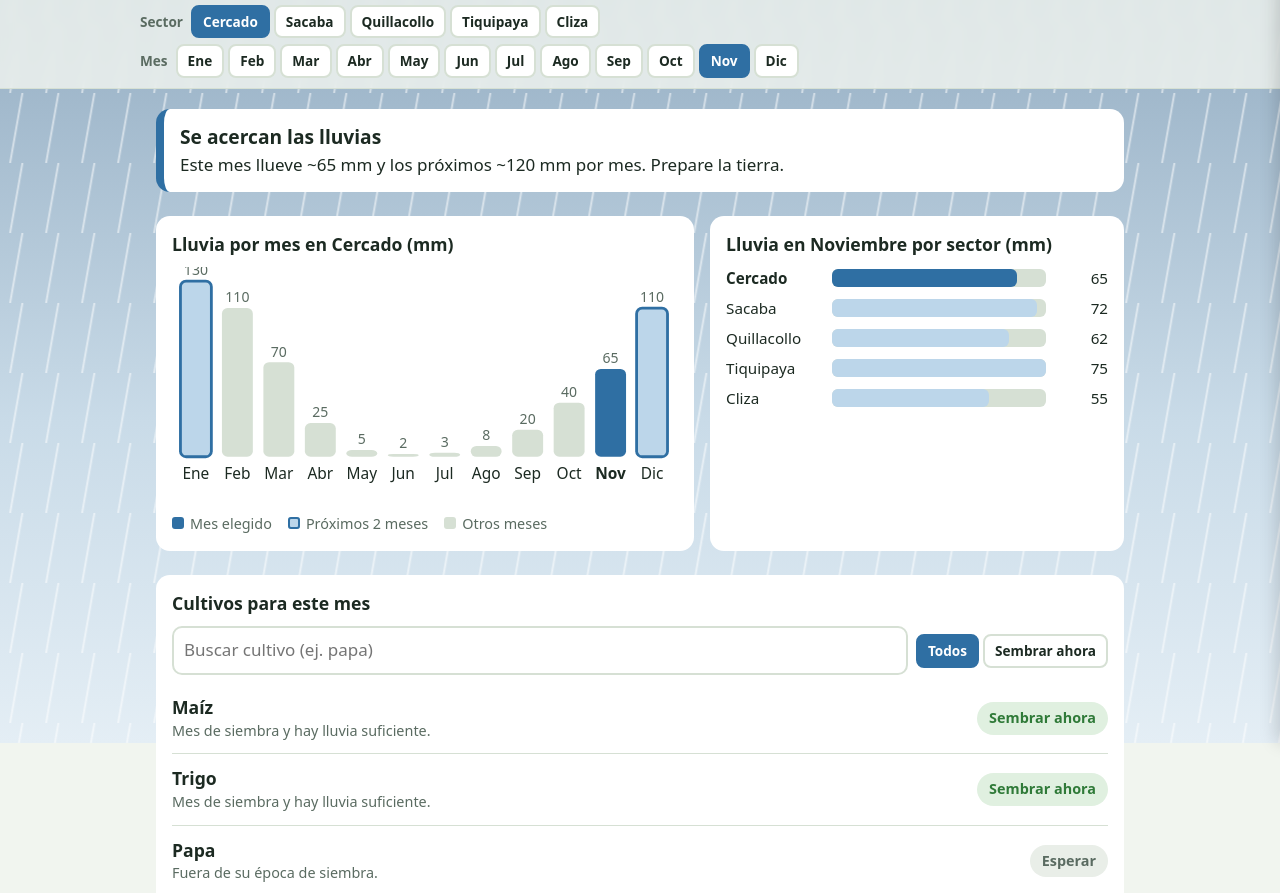
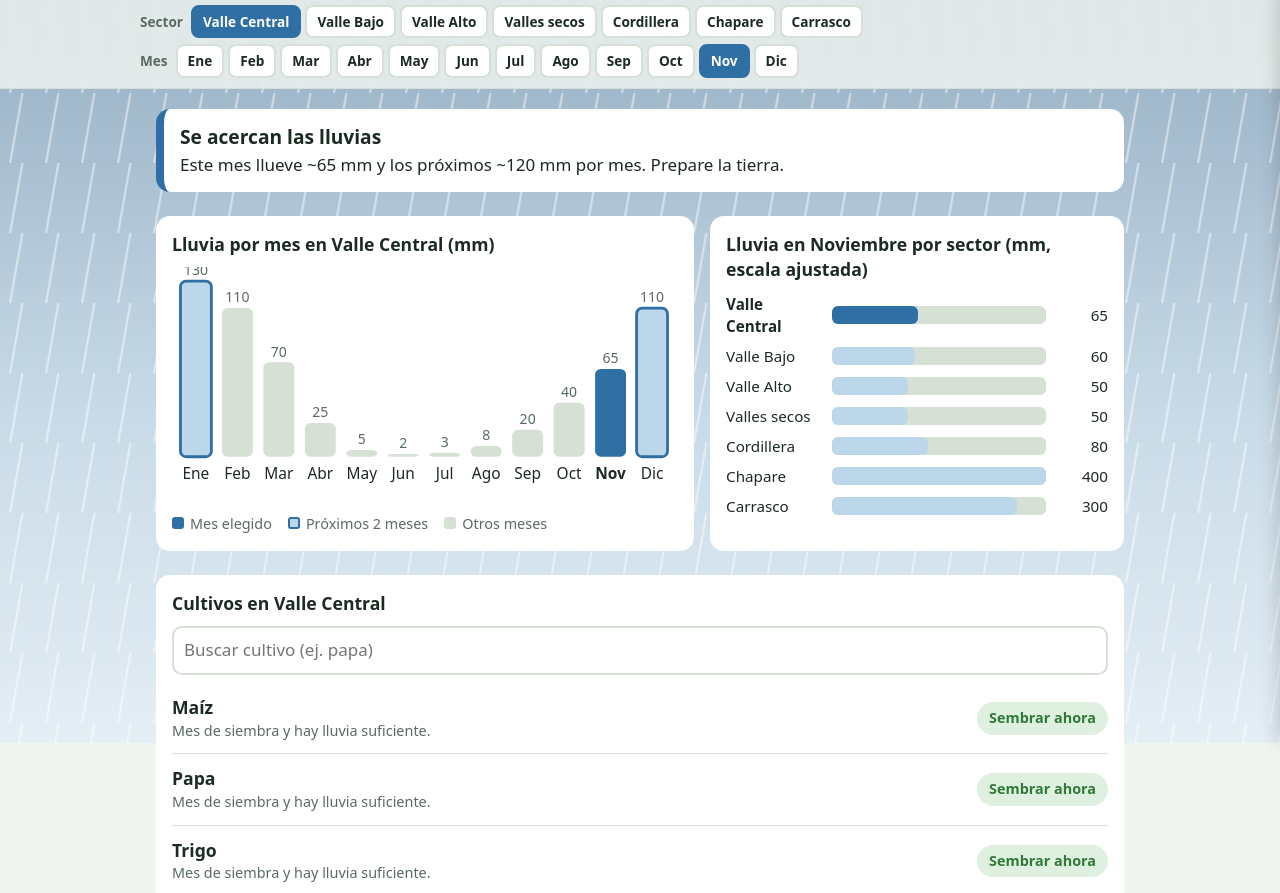
Before and after one commit to FRINHXZ/web-de-la-granja, a plain HTML site: page index.html in a window 1280 px wide. Shown: the part 57-950 px from the top of the page. Drawn offline with Linux system fonts and the light colour scheme.

Commit message:
Add files via upload

```diff
--- a/datos.js
+++ b/datos.js
@@ -1,22 +1,105 @@
-// LLUVIA: mm promedio por mes (Enero a Diciembre) para el Valle de Cochabamba.
-// Son valores aproximados: cámbialos por datos reales.
-const LLUVIA = [130, 110, 70, 25, 5, 2, 3, 8, 20, 40, 65, 110];
 
-// SECTORES: "factor" multiplica la lluvia base (1.1 = 10% más lluvia).
-// Ajusta los nombres y factores a tus zonas reales.
+// ============================================================
+// DATOS POR SECTOR. Todos los valores son ORIENTATIVOS.
+// Ajústalos con datos de SENAMHI, INIAF, SEDECA o técnicos de tu zona.
+//   lluvia   = mm promedio por mes, de Enero a Diciembre (12 valores)
+//   siembra  = meses de siembra (1 = enero ... 12 = diciembre)
+//   minLluvia= mm por mes que el cultivo necesita para no depender de riego
+// ============================================================
 const SECTORES = [
-  { nombre: "Cercado",     factor: 1.0 },
-  { nombre: "Sacaba",      factor: 1.1 },
-  { nombre: "Quillacollo", factor: 0.95 },
-  { nombre: "Tiquipaya",   factor: 1.15 },
-  { nombre: "Cliza",       factor: 0.85 }
+  {
+    nombre: "Valle Central",
+    info: "Cercado, Sacaba, Tiquipaya · clima templado de valle",
+    lluvia: [130, 110, 70, 25, 5, 2, 3, 8, 20, 40, 65, 110],
+    cultivos: [
+      { nombre: "Maíz",        siembra: [9, 10, 11],   minLluvia: 40 },
+      { nombre: "Papa",        siembra: [8, 9, 10, 11], minLluvia: 30 },
+      { nombre: "Haba",        siembra: [8, 9],        minLluvia: 20 },
+      { nombre: "Arveja",      siembra: [3, 4, 9],     minLluvia: 30 },
+      { nombre: "Trigo",       siembra: [5, 6, 11, 12], minLluvia: 50 },
+      { nombre: "Hortalizas",  siembra: [2, 3, 8, 9],  minLluvia: 30 },
+      { nombre: "Alfalfa",     siembra: [3, 4, 9, 10], minLluvia: 25 }
+    ]
+  },
+  {
+    nombre: "Valle Bajo",
+    info: "Quillacollo, Sipe Sipe, Vinto · valle más seco y cálido",
+    lluvia: [120, 105, 65, 22, 4, 2, 3, 7, 18, 35, 60, 100],
+    cultivos: [
+      { nombre: "Maíz",        siembra: [9, 10, 11],   minLluvia: 40 },
+      { nombre: "Papa",        siembra: [8, 9, 10],    minLluvia: 30 },
+      { nombre: "Hortalizas",  siembra: [2, 3, 8, 9],  minLluvia: 30 },
+      { nombre: "Alfalfa",     siembra: [3, 4, 9, 10], minLluvia: 25 },
+      { nombre: "Arveja",      siembra: [3, 4, 9],     minLluvia: 30 },
+      { nombre: "Trigo",       siembra: [5, 6, 11, 12], minLluvia: 50 }
+    ]
+  },
+  {
+    nombre: "Valle Alto",
+    info: "Cliza, Punata, Tarata, Arani · valle agrícola",
+    lluvia: [100, 85, 55, 15, 3, 1, 2, 5, 15, 30, 50, 85],
+    cultivos: [
+      { nombre: "Maíz",        siembra: [9, 10, 11],   minLluvia: 35 },
+      { nombre: "Papa",        siembra: [8, 9, 10],    minLluvia: 30 },
+      { nombre: "Trigo",       siembra: [5, 6, 11, 12], minLluvia: 45 },
+      { nombre: "Haba",        siembra: [8, 9],        minLluvia: 20 },
+      { nombre: "Cebolla",     siembra: [7, 8, 9],     minLluvia: 20 },
+      { nombre: "Hortalizas",  siembra: [2, 3, 8, 9],  minLluvia: 30 }
+    ]
+  },
+  {
+    nombre: "Valles secos",
+    info: "Mizque, Aiquile · poca lluvia, casi todo con riego",
+    lluvia: [100, 90, 60, 15, 2, 0, 1, 3, 12, 30, 50, 90],
+    cultivos: [
+      { nombre: "Maíz",        siembra: [10, 11, 12],  minLluvia: 40 },
+      { nombre: "Maní",        siembra: [10, 11],      minLluvia: 40 },
+      { nombre: "Ají",         siembra: [8, 9, 10],    minLluvia: 30 },
+      { nombre: "Cebolla",     siembra: [7, 8, 9],     minLluvia: 20 },
+      { nombre: "Trigo",       siembra: [5, 6, 11],    minLluvia: 40 }
+    ]
+  },
+  {
+    nombre: "Cordillera",
+    info: "Tapacarí, Morochata, Ayopaya, Colomi · zona alta y fría",
+    lluvia: [150, 130, 90, 40, 10, 5, 5, 15, 35, 60, 80, 130],
+    cultivos: [
+      { nombre: "Papa",        siembra: [9, 10, 11],   minLluvia: 40 },
+      { nombre: "Oca y papalisa", siembra: [10, 11],   minLluvia: 40 },
+      { nombre: "Haba",        siembra: [9, 10],       minLluvia: 30 },
+      { nombre: "Cebada",      siembra: [10, 11],      minLluvia: 40 },
+      { nombre: "Arveja",      siembra: [9, 10],       minLluvia: 30 },
+      { nombre: "Avena forrajera", siembra: [11, 12],  minLluvia: 40 }
+    ]
+  },
+  {
+    nombre: "Chapare",
+    info: "Villa Tunari, Shinahota, Chimoré · trópico muy húmedo",
+    lluvia: [600, 550, 500, 350, 250, 180, 150, 170, 220, 300, 400, 520],
+    cultivos: [
+      { nombre: "Plátano y banano", siembra: [10, 11, 12],    minLluvia: 250 },
+      { nombre: "Piña",             siembra: [10, 11, 12, 1], minLluvia: 200 },
+      { nombre: "Yuca",             siembra: [10, 11, 12],    minLluvia: 200 },
+      { nombre: "Arroz",            siembra: [11, 12],        minLluvia: 300 },
+      { nombre: "Maracuyá",         siembra: [8, 9, 10],      minLluvia: 150 },
+      { nombre: "Cítricos",         siembra: [11, 12, 1],     minLluvia: 250 },
+      { nombre: "Palmito",          siembra: [11, 12, 1],     minLluvia: 250 },
+      { nombre: "Jengibre",         siembra: [9, 10, 11],     minLluvia: 150 },
+      { nombre: "Papaya",           siembra: [9, 10, 11],     minLluvia: 200 }
+    ]
+  },
+  {
+    nombre: "Carrasco",
+    info: "Puerto Villarroel, Entre Ríos · trópico, algo menos lluvioso",
+    lluvia: [450, 420, 380, 250, 170, 120, 100, 110, 160, 230, 300, 400],
+    cultivos: [
+      { nombre: "Plátano y banano", siembra: [10, 11, 12], minLluvia: 200 },
+      { nombre: "Yuca",             siembra: [10, 11, 12], minLluvia: 150 },
+      { nombre: "Arroz",            siembra: [11, 12],     minLluvia: 250 },
+      { nombre: "Maíz",             siembra: [4, 5, 10],   minLluvia: 120 },
+      { nombre: "Papaya",           siembra: [9, 10, 11],  minLluvia: 150 },
+      { nombre: "Cítricos",         siembra: [11, 12, 1],  minLluvia: 200 },
+      { nombre: "Piña",             siembra: [10, 11, 12], minLluvia: 150 }
+    ]
+  }
 ];
-
-// CULTIVOS: siembra = números de mes (1 = enero ... 12 = diciembre)
-const CULTIVOS = [
-  { nombre: "Maíz",   siembra: [9, 10, 11], minLluvia: 40 },
-  { nombre: "Papa",   siembra: [8, 9, 10],  minLluvia: 30 },
-  { nombre: "Trigo",  siembra: [11, 12],    minLluvia: 50 },
-  { nombre: "Arveja", siembra: [3, 4],      minLluvia: 30 },
-  { nombre: "Haba",   siembra: [7, 8],      minLluvia: 20 }
-];
--- a/index.html
+++ b/index.html
@@ -53,10 +53,6 @@
       <h2>Cultivos para este mes</h2>
       <div class="herr">
         <input id="buscar" type="search" placeholder="Buscar cultivo (ej. papa)">
-        <div class="btns filtros">
-          <button class="btn activo" data-f="todos" type="button">Todos</button>
-          <button class="btn" data-f="ahora" type="button">Sembrar ahora</button>
-        </div>
       </div>
       <div id="cultivos"></div>
     </section>
--- a/lol.js
+++ b/lol.js
@@ -6,7 +6,7 @@ const siguiente = (i) => (i + 1) % 12;
 const limpiar = (t) => t.toLowerCase().normalize("NFD").replace(/[\u0300-\u036f]/g, "");
 
 let mes = new Date().getMonth(), sector = 0, filtro = "todos";
-const lluviaSector = (s) => LLUVIA.map((v) => Math.round(v * SECTORES[s].factor));
+const lluviaSector = (s) => SECTORES[s].lluvia;
 
 /* ---------- LOGIN (panel lateral) ---------- */
 function panel(abrir) {
@@ -66,7 +66,8 @@ function mostrarAlerta(L) {
     texto = "Este mes llueve ~" + Math.round(ahora) + " mm y los próximos bajan a ~" + Math.round(prox) + " mm. Piense en riego.";
   }
   $("alerta").className = "alert " + clase;
-    document.body.className = "clima-" + clase;
+  // Cambia el fondo según el clima que se acerca: clima-lluvia, clima-seca o clima-igual
+  document.body.className = "clima-" + clase;
   $("alerta").innerHTML = "<b>" + titulo + "</b>" + texto;
 }
 
@@ -92,19 +93,21 @@ function dibujarGrafico(L) {
 function dibujarComparacion() {
   const vals = SECTORES.map((_, s) => lluviaSector(s)[mes]);
   const max = Math.max(...vals, 1);
-  $("tituloComp").textContent = "Lluvia en " + MESES[mes] + " por sector (mm)";
+  $("tituloComp").textContent = "Lluvia en " + MESES[mes] + " por sector (mm, escala ajustada)";
   $("comparar").innerHTML = SECTORES.map((s, i) =>
     '<div class="fila' + (i === sector ? " sel" : "") + '"><span class="nom">' + s.nombre +
-    '</span><div class="pista"><div class="barra-v" style="width:' + (vals[i] / max) * 100 + '%"></div></div>' +
+    '</span><div class="pista"><div class="barra-v" style="width:' + Math.sqrt(vals[i] / max) * 100 + '%"></div></div>' +
     '<span class="mm">' + vals[i] + "</span></div>"
   ).join("");
 }
 
 /* ---------- CULTIVOS (con buscador y filtro) ---------- */
 function mostrarCultivos(L) {
+  $("cultivos").parentElement.querySelector("h2").textContent = "Cultivos en " + SECTORES[sector].nombre;
+  $("cultivos").parentElement.querySelector("h2").title = SECTORES[sector].info;
   const m = mes + 1, lluvia = (L[mes] + L[siguiente(mes)]) / 2;
   const q = limpiar($("buscar").value.trim());
-  const lista = CULTIVOS.map((c) => {
+  const lista = SECTORES[sector].cultivos.map((c) => {
     let orden, etiqueta, clase, texto;
     if (c.siembra.includes(m)) {
       if (lluvia >= c.minLluvia) { orden = 0; etiqueta = "Sembrar ahora"; clase = "t-ok"; texto = "Mes de siembra y hay lluvia suficiente."; }
```
